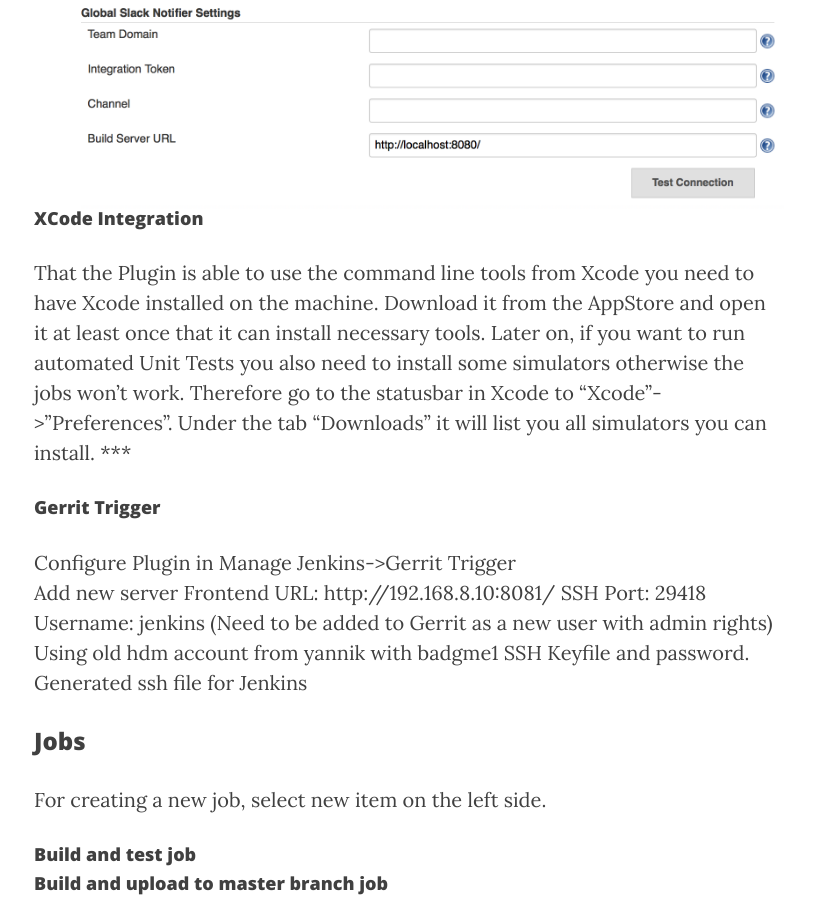
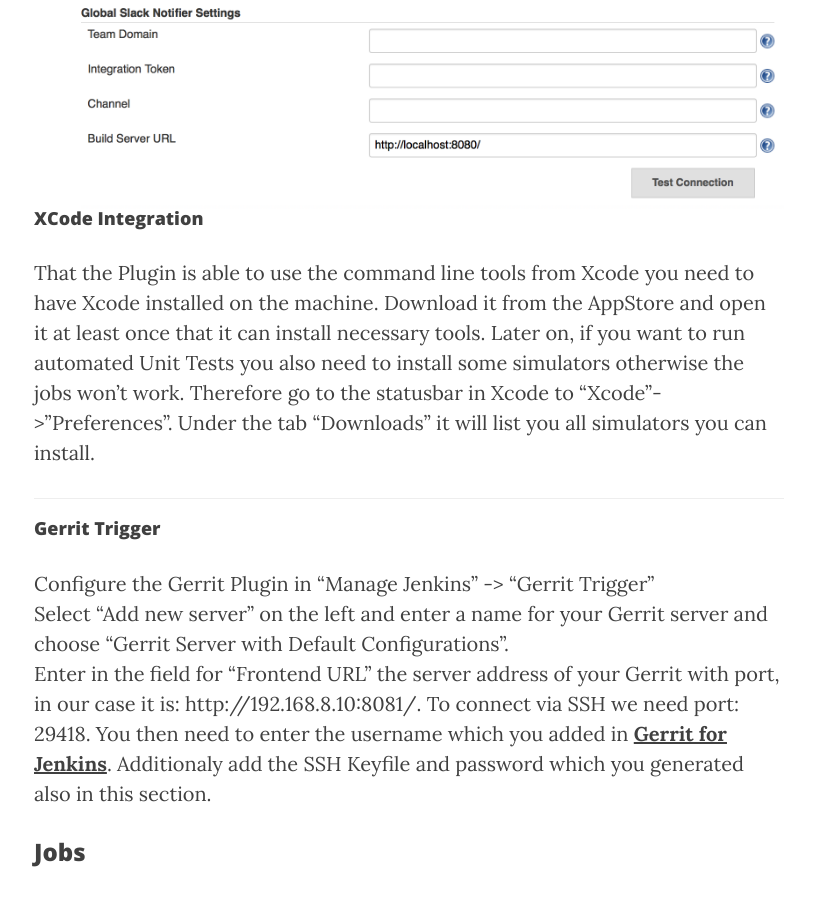
Before and after one commit to ciforios/ciforios.github.io, a Jekyll site: the page built from _posts/2015-05-24-Jenkins.markdown, in a window 1280 px wide and 900 px high, scrolled down 4393 px. Shown: the whole window, without its empty margins (231-1046 px from the left). Built offline with Jekyll 4.4.1, drawn with Linux system fonts in a browser that asks for light colours; nearby versions of some CDN libraries; Markdown is read by kramdown in place of the engine named in the settings.

Commit message:
updated Jenkins

```diff
--- a/_posts/2015-05-24-Jenkins.markdown
+++ b/_posts/2015-05-24-Jenkins.markdown
@@ -78,24 +78,20 @@
 ####Slack
 1. First you need to get a Slack account: [https://slack.com/](https://slack.com/).
 2. Then you need to configure the Jenkins integration for Slack: [https://my.slack.com/services/new/jenkins-ci](https://my.slack.com/services/new/jenkins-ci).
-3. After that configure your Slack Plugin. Go to "Manage Jenkins" -> "Configure System". There you'll find a section about Slack "Global Slack Notifier Settings" where you can insert your settings.<br>
-<img style="float:left" src="{{ site.url }}/img/jenkins/settingsSlack.png" />
-
-
+3. After that configure your Slack Plugin. Go to "Manage Jenkins" -> "Configure System". There you'll find a section about Slack "Global Slack Notifier Settings" where you can insert your settings.
+<img style="float:left" src="{{ site.url }}/img/jenkins/settingsSlack.png" /><br>
 
 ***
 ####XCode Integration
 That the Plugin is able to use the command line tools from Xcode you need to have Xcode installed on the machine. Download it from the AppStore and open it at least once that it can install necessary tools. Later on, if you want to run automated Unit Tests you also need to install some simulators otherwise the jobs won't work. Therefore go to the statusbar in Xcode to "Xcode"->"Preferences". Under the tab "Downloads" it will list you all simulators you can install.
+
 ***
 ####Gerrit Trigger
-Configure Plugin in Manage Jenkins->Gerrit Trigger<br>
-Add new server
-Frontend URL: http://192.168.8.10:8081/
-SSH Port: 29418
-Username: jenkins (Need to be added to Gerrit as a new user with admin rights)
-       Using old hdm account from yannik with badgme1
-SSH Keyfile and password. Generated ssh file for Jenkins
-
+Configure the Gerrit Plugin in "Manage Jenkins" -> "Gerrit Trigger"<br>
+Select "Add new server" on the left and enter a name for your Gerrit server and choose "Gerrit Server with Default Configurations".<br>
+Enter in the field for "Frontend URL" the server address of your Gerrit with port, in our case it is: http://192.168.8.10:8081/. To connect via SSH we need port: 29418. You then need to enter the username which you added in
+[**Gerrit for Jenkins**](http://ciforios.github.io/2015/06/02/Gerrit-for-jenkins/). Additionaly add the
+SSH Keyfile and password which you generated also in this section.
 
 
 ###Jobs
```
